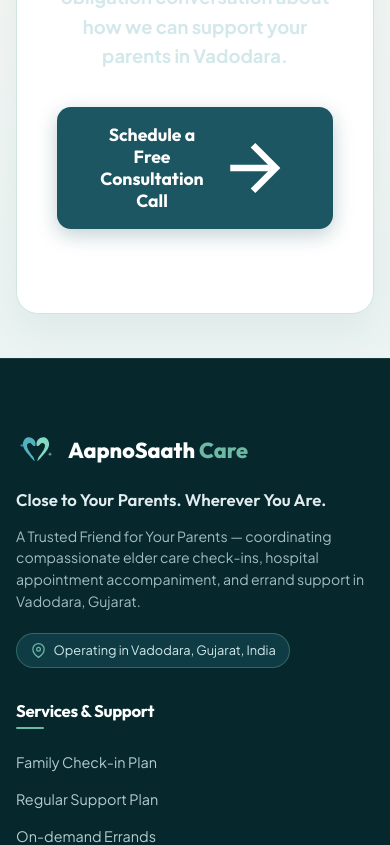
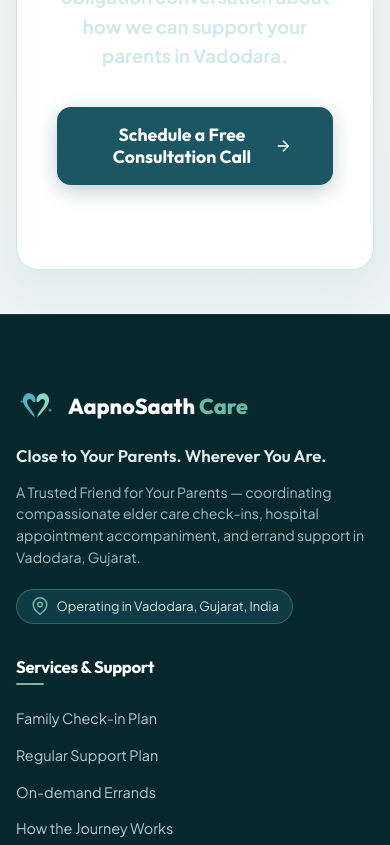
Before and after one commit to ApnoSaathCare/ApnoSaathCare, an Angular app in the folder frontend/: page /about-us in a window 390 px wide. Shown: the part 3620-4465 px from the top of the page. Built offline with nearby package versions, Linux system fonts and the light colour scheme; no server answers.

Commit message:
Fix: Constrain CTA button arrow SVG dimensions and mobile button proportions

```diff
--- a/frontend/src/app/pages/home/home.component.scss
+++ b/frontend/src/app/pages/home/home.component.scss
@@ -643,17 +643,31 @@
     margin-bottom: 1.5rem;
 
     .btn-primary {
-      padding: 1rem 2.5rem;
-      font-size: 1.1rem;
+      padding: 0.95rem 2.25rem;
+      font-size: 1.05rem;
       border-radius: var(--radius-md);
       background-color: var(--primary);
       color: #FFFFFF !important;
       box-shadow: 0 6px 20px rgba(28, 86, 98, 0.28);
+      display: inline-flex;
+      align-items: center;
+      justify-content: center;
+      gap: 0.65rem;
+
+      svg, .icon-sm {
+        width: 18px !important;
+        height: 18px !important;
+        max-width: 18px;
+        max-height: 18px;
+        flex-shrink: 0;
+      }
 
       @media (max-width: 576px) {
-        width: 100%;
-        padding: 0.85rem 1.25rem;
-        font-size: 1rem;
+        width: auto;
+        max-width: 100%;
+        padding: 0.85rem 1.5rem;
+        font-size: 0.95rem;
+        gap: 0.5rem;
       }
 
       &:hover {
--- a/frontend/src/styles.scss
+++ b/frontend/src/styles.scss
@@ -324,12 +324,46 @@
   line-height: 1.25;
   white-space: nowrap;
 
+  svg {
+    width: 18px;
+    height: 18px;
+    max-width: 18px;
+    max-height: 18px;
+    flex-shrink: 0;
+    display: inline-block;
+  }
+
   @media (max-width: 640px) {
     white-space: normal;
     text-align: center;
     max-width: 100%;
     padding: 0.75rem 1.25rem;
   }
+}
+
+/* Global Icon Utilities */
+.icon-xs {
+  width: 14px !important;
+  height: 14px !important;
+  max-width: 14px;
+  max-height: 14px;
+  flex-shrink: 0;
+}
+
+.icon-sm {
+  width: 18px !important;
+  height: 18px !important;
+  max-width: 18px;
+  max-height: 18px;
+  flex-shrink: 0;
+}
+
+.icon-md {
+  width: 24px !important;
+  height: 24px !important;
+  max-width: 24px;
+  max-height: 24px;
+  flex-shrink: 0;
 }
 
 .btn:focus-visible {
```
